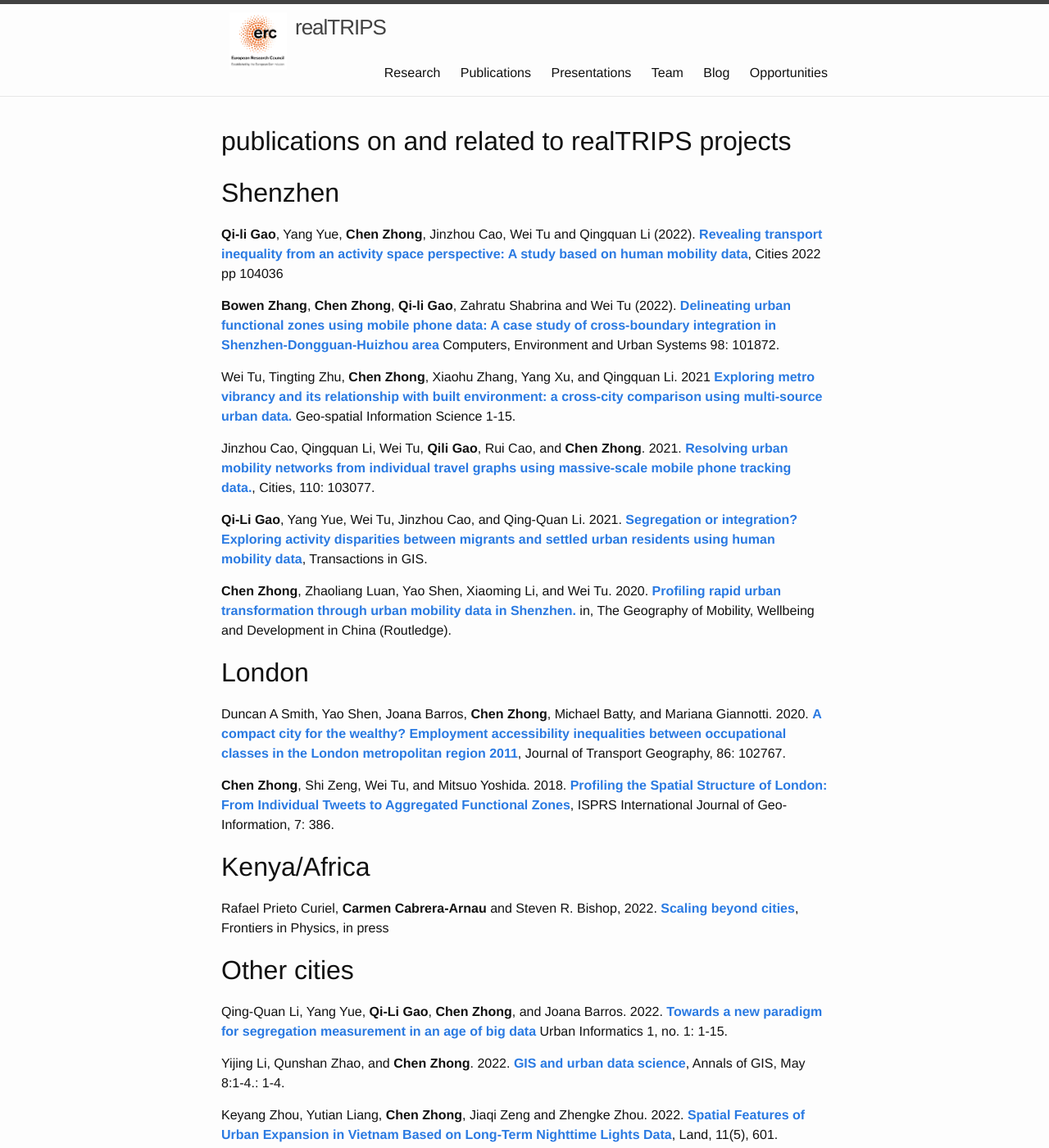
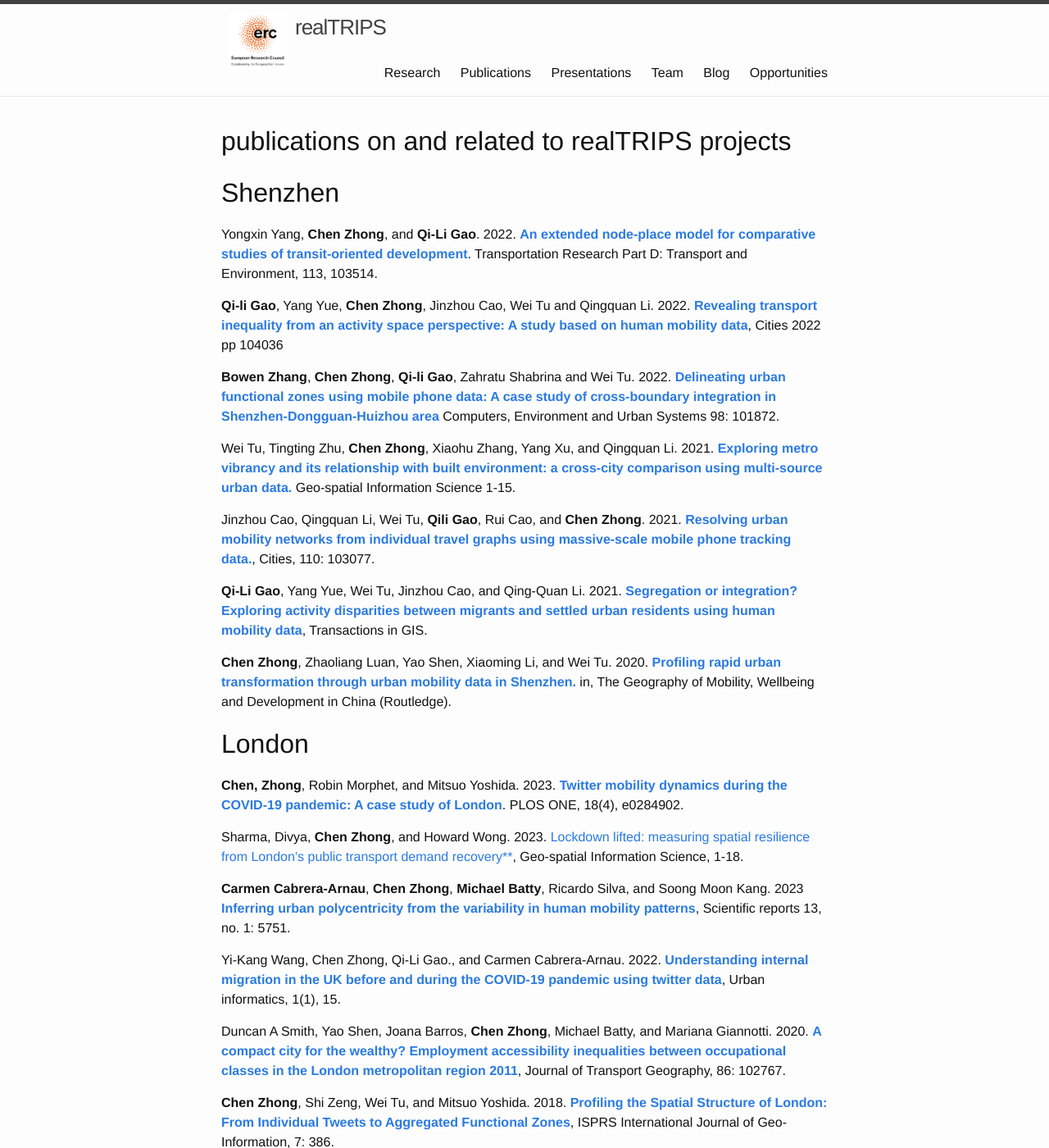
Before and after one commit to c-zhong-ucl-ac-uk/realTRIPS, a Jekyll site: the page built from publications.md, in a window 1280 px wide and 1400 px high. Shown: the whole window at 82% size. Built offline with Jekyll 4.4.1, drawn with Linux system fonts in a browser that asks for light colours; some of the changed text lies outside the part shown.

Commit message:
Update publications.md
updated content

```diff
--- a/publications.md
+++ b/publications.md
@@ -9,11 +9,13 @@ tagline: Documentation produced by, or associated with, the project
 
 ## Shenzhen
 
-**Qi-li Gao**, Yang Yue, **Chen Zhong**, Jinzhou Cao, Wei Tu and Qingquan Li (2022). [**Revealing transport inequality from an activity space perspective: A study based on human mobility data**](https://www.sciencedirect.com/science/article/pii/S0264275122004759), Cities 2022 pp 104036
+Yongxin Yang, **Chen Zhong**, and **Qi‐Li Gao**. 2022. [**An extended node-place model for comparative studies of transit-oriented development**](https://www.sciencedirect.com/science/article/pii/S1361920922003406). Transportation Research Part D: Transport and Environment, 113, 103514.
 
-**Bowen Zhang**, **Chen Zhong**, **Qi-li Gao**, Zahratu Shabrina and Wei Tu (2022). [**Delineating urban functional zones using mobile phone data: A case study of cross-boundary integration in Shenzhen-Dongguan-Huizhou area**](https://www.sciencedirect.com/science/article/pii/S0198971522001168?via%3Dihub) Computers, Environment and Urban Systems 98: 101872.
+**Qi-li Gao**, Yang Yue, **Chen Zhong**, Jinzhou Cao, Wei Tu and Qingquan Li. 2022. [**Revealing transport inequality from an activity space perspective: A study based on human mobility data**](https://www.sciencedirect.com/science/article/pii/S0264275122004759), Cities 2022 pp 104036
 
-Wei Tu, Tingting Zhu, **Chen Zhong**, Xiaohu Zhang, Yang Xu, and Qingquan Li. 2021 [**Exploring metro vibrancy and its relationship with built environment: a cross-city comparison using multi-source urban data.**](https://www.tandfonline.com/doi/pdf/10.1080/10095020.2021.1996212) Geo-spatial Information Science 1-15.
+**Bowen Zhang**, **Chen Zhong**, **Qi-li Gao**, Zahratu Shabrina and Wei Tu. 2022. [**Delineating urban functional zones using mobile phone data: A case study of cross-boundary integration in Shenzhen-Dongguan-Huizhou area**](https://www.sciencedirect.com/science/article/pii/S0198971522001168?via%3Dihub) Computers, Environment and Urban Systems 98: 101872.
+
+Wei Tu, Tingting Zhu, **Chen Zhong**, Xiaohu Zhang, Yang Xu, and Qingquan Li. 2021. [**Exploring metro vibrancy and its relationship with built environment: a cross-city comparison using multi-source urban data.**](https://www.tandfonline.com/doi/pdf/10.1080/10095020.2021.1996212) Geo-spatial Information Science 1-15.
 
 Jinzhou Cao, Qingquan Li, Wei Tu, **Qili Gao**, Rui Cao, and **Chen Zhong**. 2021. [**Resolving urban mobility networks from individual travel graphs using massive-scale mobile phone tracking data.**](https://doi.org/https://doi.org/10.1016/j.cities.2020.103077.), Cities, 110: 103077.
 
@@ -22,6 +24,15 @@ Jinzhou Cao, Qingquan Li, Wei Tu, **Qili Gao**, Rui Cao, and **Chen Zhong**. 202
 **Chen Zhong**, Zhaoliang Luan, Yao Shen, Xiaoming Li, and Wei Tu. 2020. [**Profiling rapid urban transformation through urban mobility data in Shenzhen.**](https://www.taylorfrancis.com/chapters/edit/10.4324/9781315112954-7/profiling-rapid-urban-transformation-urban-mobility-data-shenzhen-chen-zhong-zhaoliang-luan-yao-shen-xiaoming-li-wei-tu) in, The Geography of Mobility, Wellbeing and Development in China (Routledge).
 
 ## London
+
+**Chen, Zhong**, Robin Morphet, and Mitsuo Yoshida. 2023. [**Twitter mobility dynamics during the COVID-19 pandemic: A case study of London**](https://journals.plos.org/plosone/article?id=10.1371/journal.pone.0284902). PLOS ONE, 18(4), e0284902.
+
+Sharma, Divya, **Chen Zhong**, and Howard Wong. 2023. [Lockdown lifted: measuring spatial resilience from London’s public transport demand recovery**](https://www.tandfonline.com/doi/pdf/10.1080/10095020.2022.2156300), Geo-spatial Information Science, 1-18.
+
+**Carmen Cabrera-Arnau**, **Chen Zhong**, **Michael Batty**, Ricardo Silva, and Soong Moon Kang. 2023 [**Inferring urban polycentricity from the variability in human mobility patterns**](https://www.nature.com/articles/s41598-023-33003-7), Scientific reports 13, no. 1: 5751.
+
+Yi-Kang Wang, Chen Zhong, Qi‐Li Gao., and Carmen Cabrera-Arnau. 2022. [**Understanding internal migration in the UK before and during the COVID-19 pandemic using twitter data**](https://link.springer.com/article/10.1007/s44212-022-00018-w), Urban informatics, 1(1), 15.
+
 Duncan A Smith, Yao Shen, Joana Barros, **Chen Zhong**, Michael Batty, and Mariana Giannotti. 2020. [**A compact city for the wealthy? Employment accessibility inequalities between occupational classes in the London metropolitan region 2011**](https://doi.org/10.1016/j.jtrangeo.2020.102767), Journal of Transport Geography, 86: 102767.
 
 **Chen Zhong**, Shi Zeng, Wei Tu, and Mitsuo Yoshida. 2018. [**Profiling the Spatial Structure of London: From Individual Tweets to Aggregated Functional Zones**](http://www.mdpi.com/2220-9964/7/10/386.), ISPRS International Journal of Geo-Information, 7: 386.
@@ -47,12 +58,14 @@ Mariana Giannotti, Joana Barros, Diego B Tomasiello, Duncan Smith, Bruna Pizzol,
 
 2021 -
 
-Haocheng Sun, title: Measuring the Polycentricity based on urban and intercity transportation networks in Greater Bay Area: a cross-scale method in the context of Node-Place model
-
-Anna Lvova, title: Human mobility in response to COVID-19:a study of weekend travel demand in London
-
-Divya Sharma, title: Lockdown Lifted:  Understanding explanatory features of spatial resilience from London’s public transport demand recovery
-
-Yongxin Yang, title: The comparative study of TOD in metro stations area of Gugangzhou and Shenzhen Using an extended node-place model
+* Haocheng Sun, title: Measuring the Polycentricity based on urban and intercity transportation networks in Greater Bay Area: a cross-scale method in the context of Node-Place model
+* Anna Lvova, title: Human mobility in response to COVID-19:a study of weekend travel demand in London
+* Divya Sharma, title: Lockdown Lifted:  Understanding explanatory features of spatial resilience from London’s public transport demand recovery
+* Yongxin Yang, title: The comparative study of TOD in metro stations area of Gugangzhou and Shenzhen Using an extended node-place model
 
 2022 -
+
+* Ce Hou, title: Why people cycling: illustrating the mismatch between cycling environment and cycling behavior
+* Leandra Lee, title: Multi-Scale Analysis of Commuting Efficiency and the Jobs-Housing Balance in the Pearl River Delta Mega-City Region
+
+2023 -
```
